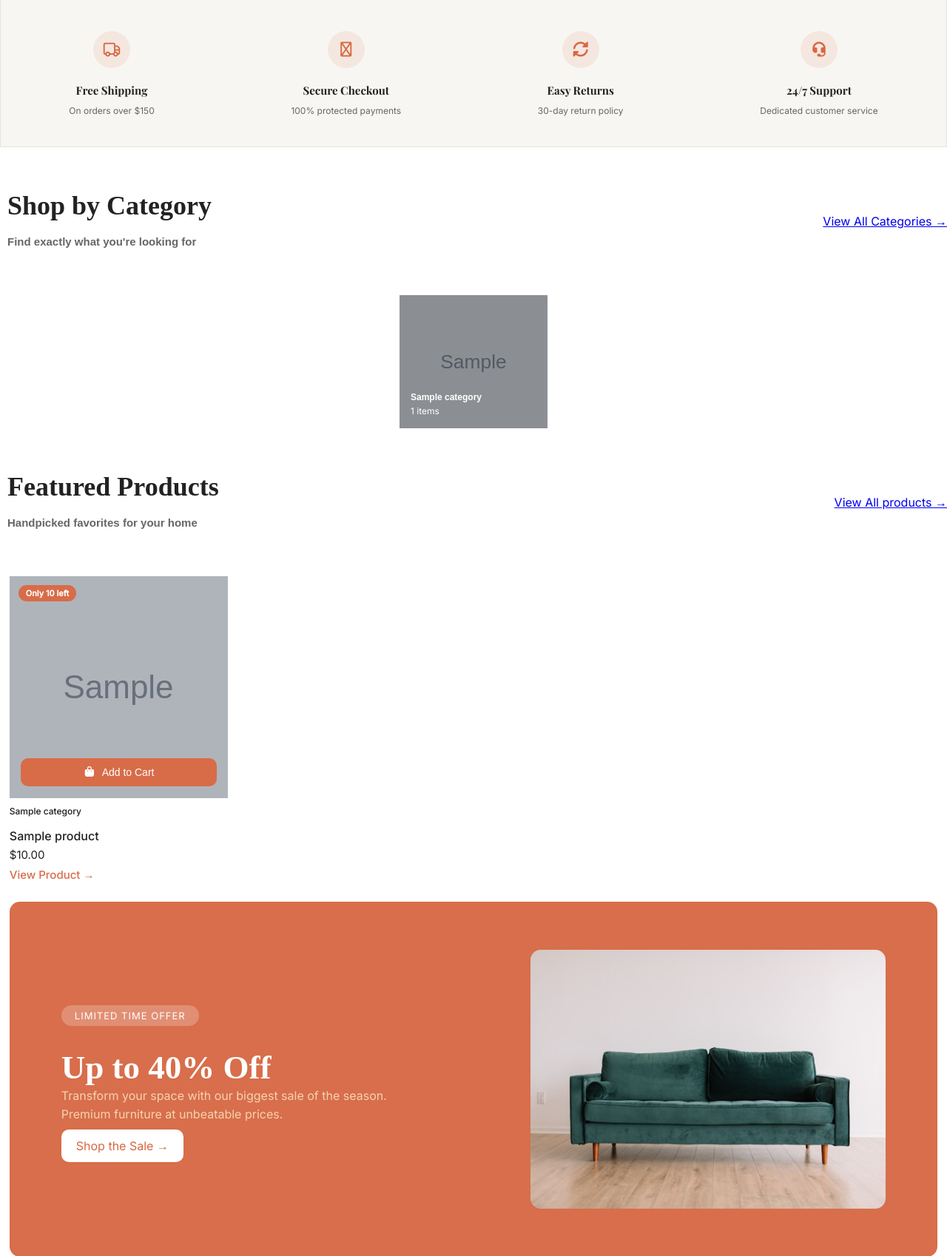
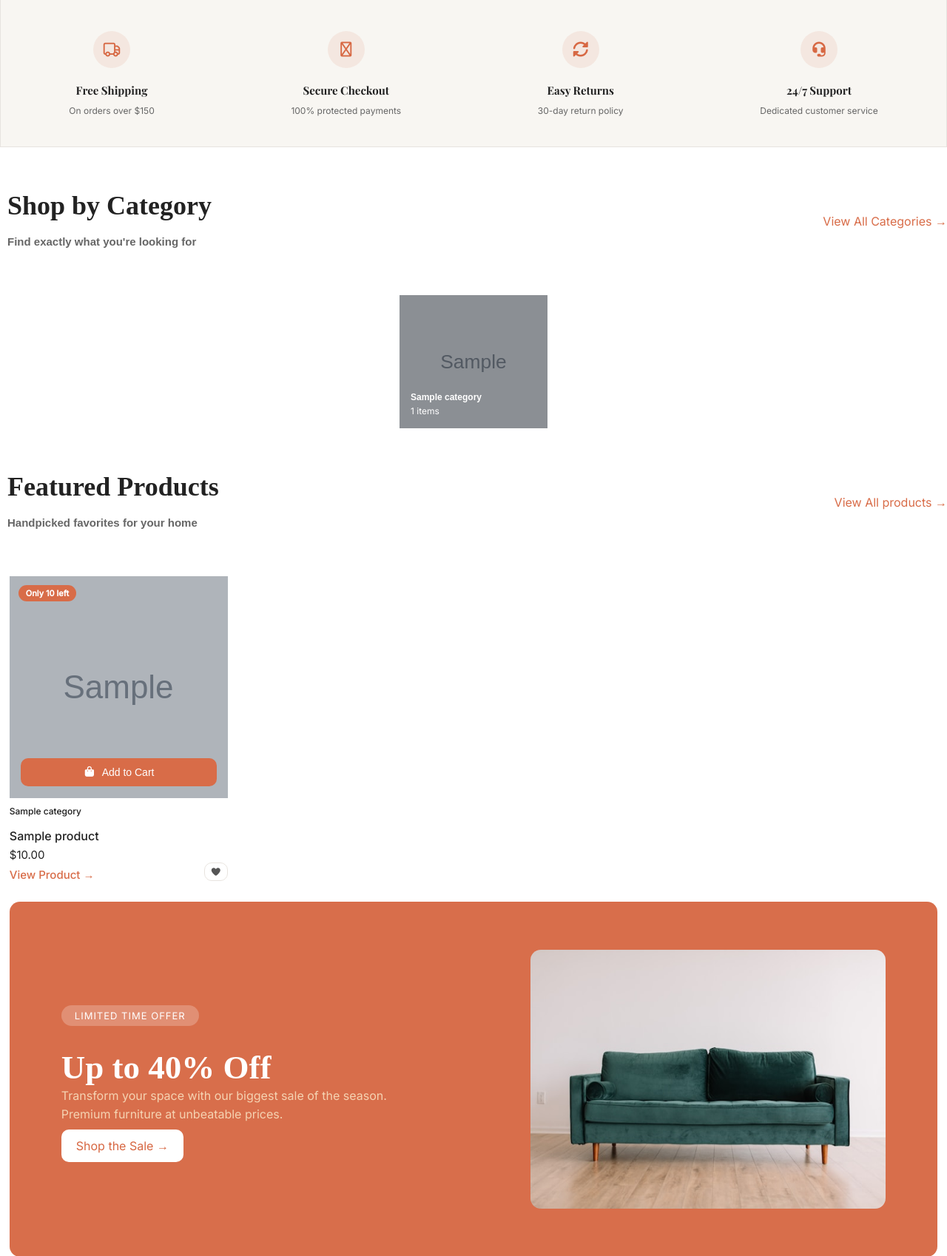
Before and after one commit to kevwetech/maison-ecommerce-store, a Django app: page /homepage/ in a window 1280 px wide. Shown: the part 866-2564 px from the top of the page at 74% size. Run offline with Django 5.2, Linux system fonts and the light colour scheme; a user stored in the database is signed in; tables that the repository leaves empty hold one stand-in row (values such as "Sample post"); grey boxes marked "Sample" are stand-in pictures; some libraries are stand-ins or nearby versions.

Commit message:
Update views, html and css

```diff
--- a/products/templates/products/index.html
+++ b/products/templates/products/index.html
@@ -134,7 +134,14 @@
                 <p><a href="{% url 'product_details' product.id %}" style="text-decoration:none; color:inherit;">{{ product.name }}</a></p>
                 <span>${{ product.price }}</span>
             </div>
+            <div class="kevwe">
             <a href="{% url 'product_details' product.id %}" class="view-product">View Product →</a>
+        {% if user.is_authenticated %}
+            <button class="btn-wishlist" onclick="toggleWishlist({{ product.id }}, this)">
+               <i class="fa-{% if product.id in wishlist_ids %}solid{% else %}regular{% endif %} fa-heart"></i>
+           </button>
+        {% endif %}
+        </div>
         </div>
         {% empty %}
             <p class="no-products">No products found.</p>
--- a/products/views.py
+++ b/products/views.py
@@ -11,7 +11,12 @@ from django.db.models import Avg
 def homepage(request):
     all_categories = Category.objects.all()
     home_categories = Category.objects.all()[:6]
-    featured_products = Product.objects.all().order_by('-id')[:9]
+    featured_products = Product.objects.all().order_by('-id')[:8]
+    wishlist_ids = []
+
+    if request.user.is_authenticated:
+        wishlist_ids = list(Wishlist.objects.filter(user=request.user).values_list('product_id', flat=True))
+
 
     products = Product.objects.all()
     category_id = request.GET.get('category')
@@ -23,6 +28,7 @@ def homepage(request):
         "categories": all_categories,
         "home_categories": home_categories,
         "featured_products": featured_products,
+        "wishlist_ids": wishlist_ids,
     }
 
     return render(request, "products/index.html", context)
--- a/static/products/css/index.css
+++ b/static/products/css/index.css
@@ -178,6 +178,11 @@
     height: 200px;
 
 }
+.viewport a {
+  text-decoration: none;
+  margin-left: 10px;
+  color: #d86c48;
+}
 .spam{
    margin-left: 10px;
    font-size: 36px;
@@ -356,6 +361,29 @@
 .view-product:hover {
     text-decoration: underline;
 }
+.kevwe{
+    width: 100%;
+    display: flex;
+    justify-content: space-between;
+    align-items: center;
+}
+.btn-wishlist {
+    width: 32px;
+    height: 25px;
+    border: 1.5px solid #e8e4df;
+    border-radius: 10px;
+    background: transparent;
+    font-size: 12px;
+    cursor: pointer;
+    display: flex;
+    align-items: center;
+    justify-content: center;
+    color: #555;
+    transition: all 0.2s;
+    flex-shrink: 0;
+}
+.btn-wishlist:hover { border-color: #d86c48; color: #d86c48; }
+
 
 .limited{
     width: 98%;
```
